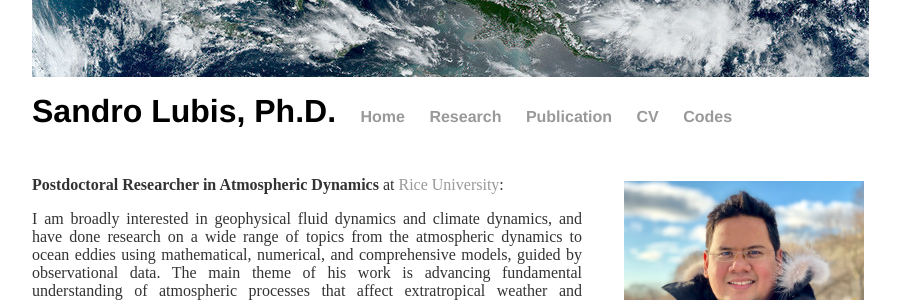
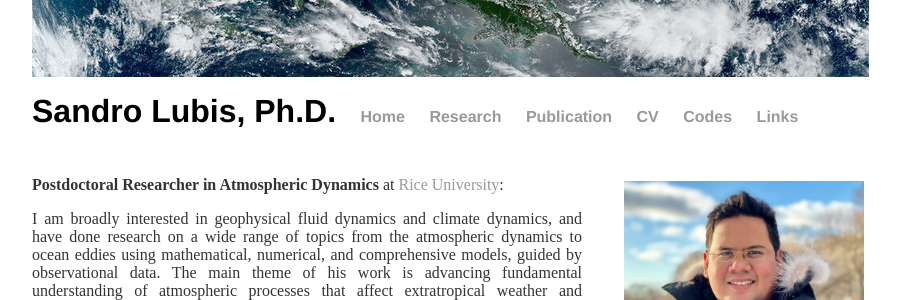
Before and after one commit to sandrolubis/sandrolubis.github.io, a Jekyll site: the page built from index.html, in a window 1280 px wide. Shown: the part 131-431 px from the top of the page, without its empty margins (276-1199 px from the left). Built offline with Jekyll 4.4.1, drawn with Linux system fonts in a browser that asks for light colours.

Commit message:
Update navigation.html

```diff
--- a/_includes/navigation.html
+++ b/_includes/navigation.html
@@ -6,5 +6,6 @@
         <li><a href="/publication">Publication</a></li>
         <li><a href="/coolfreecv_resume_en_01.doc">CV</a></li>
         <li><a href="/code">Codes</a></li>
+        <li><a href="/link">Links</a></li>
     </ul>
 </nav>
```
